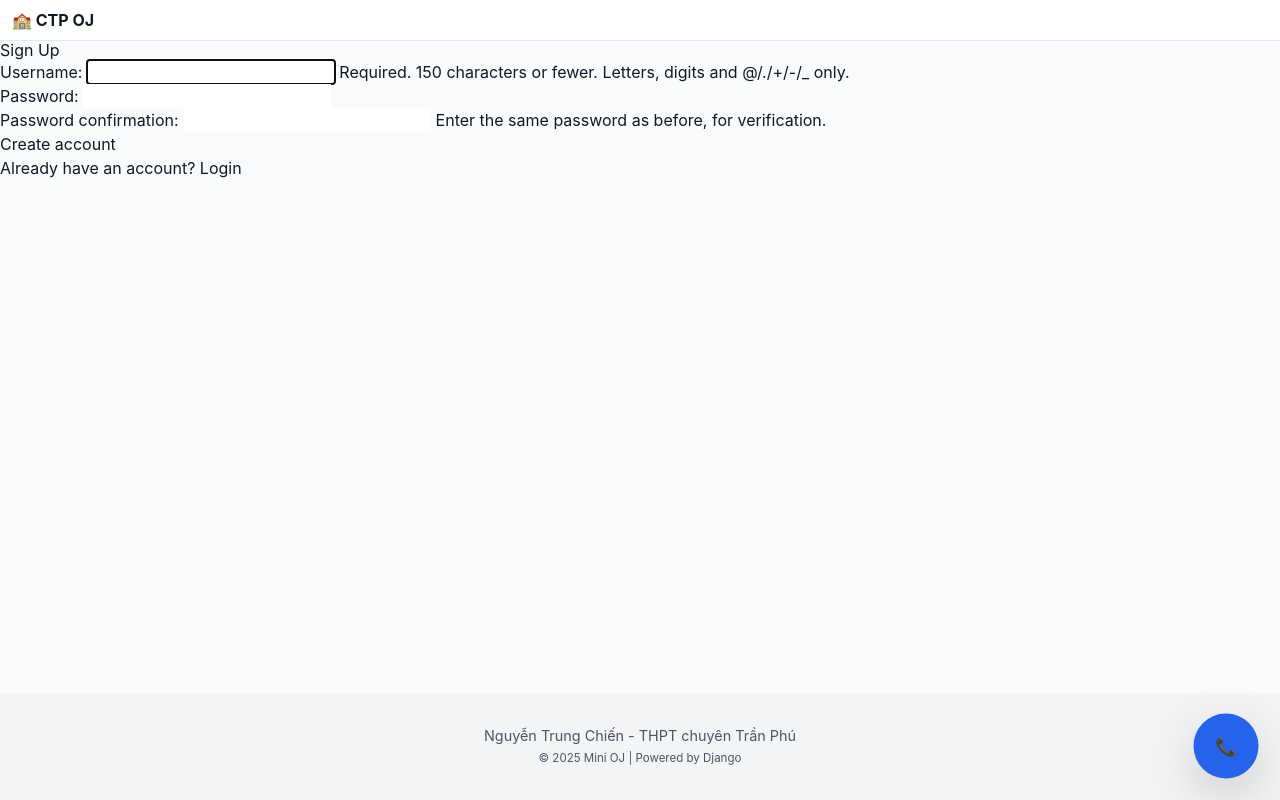
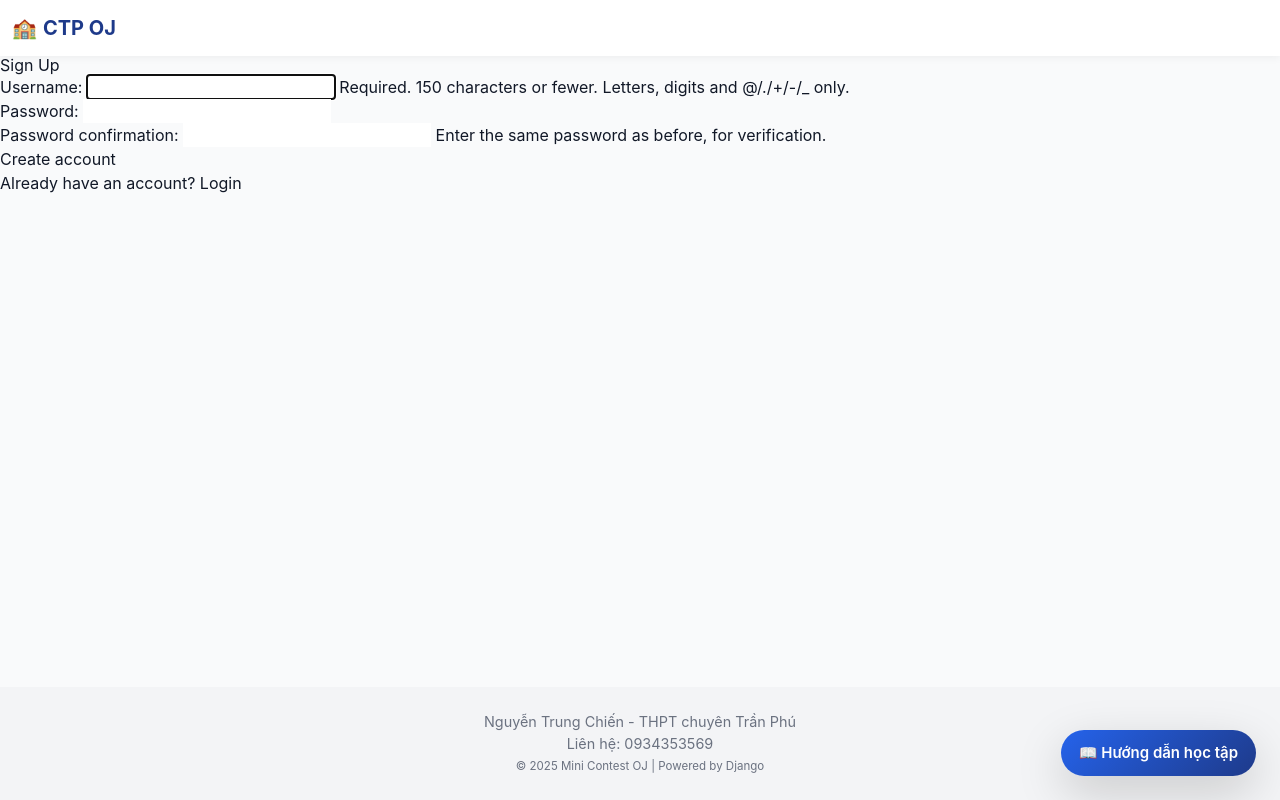
Before and after one commit to chiennt0109/tin247ctp, a Django app: page /accounts/signup/ in a window 1280 px wide. Run offline with Django 5.2, Linux system fonts and the light colour scheme; parts of the project's set-up code (start-up, migrations or seed data) failed here and were passed over; some libraries are stand-ins or nearby versions.

Commit message:
Update base.html

```diff
--- a/templates/base.html
+++ b/templates/base.html
@@ -1,18 +1,16 @@
+{% load static %}
 <!DOCTYPE html>
 <html lang="vi">
 <head>
-  <meta charset="UTF-8">
-  <meta name="viewport" content="width=device-width, initial-scale=1.0">
-  <title>{% block title %}CTP Online Judge{% endblock %}</title>
+  <meta charset="UTF-8" />
+  <meta name="viewport" content="width=device-width, initial-scale=1.0" />
+  <title>{% block title %}Chuyên Trần Phú IT Contest OJ{% endblock %}</title>
 
-  <!-- Bootstrap -->
+  <!-- ✅ TailwindCSS -->
+  <script src="https://cdn.tailwindcss.com"></script>
+
+  <!-- ✅ Bootstrap -->
   <link href="https://cdn.jsdelivr.net/npm/bootstrap@5.3.3/dist/css/bootstrap.min.css" rel="stylesheet">
-
-  <!-- Tailwind (không reset Bootstrap) -->
-  <script>
-    tailwind = { config: { corePlugins: { preflight: false } } };
-  </script>
-  <script src="https://cdn.tailwindcss.com"></script>
 
   <style>
     body {
@@ -22,121 +20,56 @@
       overflow-x: hidden;
     }
 
-    /* ✅ Navbar fix: luôn hiển thị text đen trên nền trắng */
+    /* ✅ Navbar */
     .oj-navbar {
       background-color: #ffffff !important;
-      border-bottom: 1px solid #e5e7eb;
+      box-shadow: 0 2px 8px rgba(0,0,0,0.05);
+      position: sticky;
+      top: 0;
+      z-index: 2000 !important;
     }
-    .oj-navbar-brand {
-      font-weight: 700;
-      color: #111827 !important;
-      text-decoration: none !important;
-    }
-    .oj-nav-link {
-      color: #1f2937 !important;
-      font-weight: 500;
-      padding: 0.5rem 0.75rem;
-    }
-    .oj-nav-link:hover {
-      color: #2563eb !important;
-      text-decoration: underline;
-    }
-    .oj-username {
+    .oj-navbar .nav-link {
       color: #111827 !important;
       font-weight: 500;
+      transition: color 0.2s ease;
     }
-    .oj-logout-btn {
-      border-color: #2563eb !important;
+    .oj-navbar .nav-link:hover {
       color: #2563eb !important;
-      font-weight: 600;
     }
-    .oj-logout-btn:hover {
-      background-color: #2563eb !important;
-      color: #fff !important;
+    .oj-navbar .navbar-brand {
+      font-weight: 700;
+      color: #1e3a8a !important;
+      display: flex;
+      align-items: center;
+      gap: 6px;
     }
 
+    /* ✅ Footer */
     footer {
+      font-size: 0.9rem;
+      margin-top: 3rem;
+      padding: 1.5rem 0;
+      color: #6b7280;
       background: #f3f4f6;
-      color: #4b5563;
-      font-size: 0.9rem;
-      padding: 2rem 0;
-      margin-top: 4rem;
+    }
+    footer a {
+      color: #2563eb;
+      text-decoration: none;
     }
 
-    @keyframes ringPulse {
-      0%, 100% { transform: scale(1); box-shadow: 0 0 0 0 rgba(37,99,235,0.4); }
-      50% { transform: scale(1.1); box-shadow: 0 0 0 10px rgba(37,99,235,0); }
-    }
-    .animate-ring { animation: ringPulse 2.5s infinite ease-in-out; }
-
-    /* Popup liên hệ */
-    .popup-card {
-      width: 320px;
-      background: #ffffff;
-      border-radius: 1rem;
-      box-shadow: 0 8px 32px rgba(0, 0, 0, 0.15);
-      border: 1px solid #e5e7eb;
-      padding: 1.25rem 1.5rem;
-    }
-    .popup-item {
-      display: flex;
-      align-items: center;
-      gap: 0.75rem;
-      background: #f9fafb;
-      border-radius: 0.5rem;
-      padding: 0.5rem 0.75rem;
-      margin-bottom: 0.75rem;
-    }
-    .popup-item img {
-      width: 40px;
-      height: 40px;
-      border-radius: 0.5rem;
-      border: 1px solid #e5e7eb;
-    }
-    .popup-item p {
-      margin: 0;
-      line-height: 1.2;
-    }
-    .popup-item .title {
+    /* ✅ Nút hotline */
+    #hotline-btn {
+      background: linear-gradient(135deg, #2563eb, #1e3a8a);
+      padding: 12px 18px;
+      font-size: 15px;
       font-weight: 600;
-      color: #1f2937;
-    }
-    .popup-item .desc {
-      font-size: 0.8rem;
-      color: #6b7280;
-    }
-    .btn-zalo {
-      background: #2563eb;
-      color: #fff;
-      font-weight: 600;
-      border-radius: 0.5rem;
-      width: 100%;
-      transition: all 0.3s;
-    }
-    .btn-zalo:hover {
-      background: #1e40af;
-    }
-    /* Đảm bảo Navbar nổi lên trên hero section */
-    .oj-navbar {
-      position: relative;
-      z-index: 50 !important;
+      border: 0;
     }
 
-    /* Giới hạn overlay của hero trong section thôi, không tràn ra ngoài */
-    section.relative {
-      position: relative;
-      overflow: hidden;
-      z-index: 1;
+    /* ✅ Bottom sheet popup */
+    #hotline-popup .popup-item:hover {
+      background-color: #f9fafb;
     }
-
-    section.relative .absolute {
-      z-index: 0;
-    }
-    section.relative .relative {
-      position: relative;
-      z-index: 10;
-    }
-
   </style>
 
   {% block extra_head %}{% endblock %}
@@ -145,31 +78,35 @@
 <body class="min-h-screen flex flex-col">
 
   <!-- 🧭 Navbar -->
-  <nav class="oj-navbar navbar navbar-expand-lg">
+  <nav class="oj-navbar navbar navbar-expand-lg navbar-light">
     <div class="container">
-      <a class="oj-navbar-brand" href="/">🏫 CTP OJ</a>
+      <a class="oj-navbar-brand navbar-brand" href="/">
+        <span>🏫</span><span>CTP OJ</span>
+      </a>
       <button class="navbar-toggler" type="button" data-bs-toggle="collapse" data-bs-target="#navbarNav">
         <span class="navbar-toggler-icon"></span>
       </button>
 
       <div class="collapse navbar-collapse" id="navbarNav">
         <ul class="navbar-nav me-auto">
-          <li class="nav-item"><a class="oj-nav-link" href="/problems/">Problems</a></li>
-          <li class="nav-item"><a class="oj-nav-link" href="/contests/">Contests</a></li>
-          <li class="nav-item"><a class="oj-nav-link" href="/roadmap/">Roadmap</a></li>
+          <li class="nav-item"><a class="nav-link" href="/problems/">Problems</a></li>
+          <li class="nav-item"><a class="nav-link" href="/contests/">Contests</a></li>
+          <li class="nav-item"><a class="nav-link" href="/roadmap/">Roadmap</a></li>
         </ul>
 
         <ul class="navbar-nav ms-auto align-items-lg-center">
           {% if user.is_authenticated %}
-            <li class="nav-item me-2"><span class="oj-username">👤 {{ user.username }}</span></li>
+            <li class="nav-item me-lg-2 mb-2 mb-lg-0">
+              <span class="text-gray-800 fw-semibold">👤 {{ user.username }}</span>
+            </li>
             <li class="nav-item">
               <form method="post" action="/accounts/logout/" style="display:inline;">
                 {% csrf_token %}
-                <button type="submit" class="btn btn-sm oj-logout-btn">Logout</button>
+                <button type="submit" class="btn btn-sm btn-outline-dark">Logout</button>
               </form>
             </li>
           {% else %}
-            <li class="nav-item"><a class="oj-nav-link" href="/accounts/login/">Login</a></li>
+            <li class="nav-item"><a class="nav-link" href="/accounts/login/">Login</a></li>
           {% endif %}
         </ul>
       </div>
@@ -177,90 +114,113 @@
   </nav>
 
   <!-- 🌈 Nội dung -->
-  <main class="flex-grow">{% block content %}{% endblock %}</main>
+  <main class="flex-grow">
+    {% block content %}{% endblock %}
+  </main>
 
   <!-- 📘 Footer -->
   <footer class="text-center">
     <div>
       Nguyễn Trung Chiến - THPT chuyên Trần Phú<br>
-      <small>© 2025 Mini OJ | Powered by Django</small>
+      Liên hệ: 0934353569<br>
+      <small>© 2025 Mini Contest OJ | Powered by Django</small>
     </div>
   </footer>
 
-  <!-- ☎️ Hotline -->
+  <!-- ✅ Bootstrap JS -->
+  <script src="https://cdn.jsdelivr.net/npm/bootstrap@5.3.3/dist/js/bootstrap.bundle.min.js"></script>
+
+  <!-- ☎️ Nút liên hệ -->
   <button id="hotline-btn"
-          class="fixed bottom-6 right-6 bg-blue-600 text-white rounded-full shadow-lg flex items-center justify-center hover:bg-blue-700 transition duration-300 ring-4 ring-blue-300/40 animate-ring border-0"
-          style="width:60px; height:60px; z-index:9999;"
-          aria-label="Liên hệ">📞</button>
+          class="fixed bottom-6 right-6 text-white rounded-full shadow-lg flex items-center justify-center gap-2 hover:scale-110 transition-all duration-300"
+          style="z-index:9999;">
+    📖 Hướng dẫn học tập
+  </button>
 
+  <!-- Overlay -->
   <div id="hotline-overlay"
-       class="hidden fixed inset-0 bg-white bg-opacity-70 backdrop-blur-sm z-[9998] transition-opacity duration-300"></div>
+       class="hidden fixed inset-0 bg-black/40 backdrop-blur-sm transition-opacity duration-300 z-[9998]"></div>
 
+  <!-- Popup bottom sheet -->
   <div id="hotline-popup"
-       class="hidden fixed top-1/2 left-1/2 -translate-x-1/2 -translate-y-1/2 popup-card transition-all duration-300 transform scale-95 opacity-0 z-[9999]">
+       class="hidden fixed bottom-0 left-0 w-full transition-all duration-300 transform translate-y-full z-[9999]">
+    <div class="bg-white/95 backdrop-blur-md rounded-t-3xl shadow-2xl border-t border-gray-200 p-5 max-w-md mx-auto">
 
-    <div class="d-flex justify-content-between align-items-start mb-3">
-      <div>
-        <h6 class="fw-bold mb-0 text-gray-800">Liên hệ & Ủng hộ 💖</h6>
-        <small class="text-gray-500">Chia sẻ tinh thần học tập cùng thầy Chiến</small>
-      </div>
-      <button id="close-popup" class="btn btn-sm btn-light border-0 text-gray-500 fw-bold">×</button>
+      <div class="w-12 h-1.5 bg-gray-300 rounded-full mx-auto mb-4"></div>
+
+      <div class="text-center mb-3">
+        <h5 class="font-bold text-gray-800 mb-1">Liên hệ & Ủng hộ 💖</h5>
+        <small class="text-gray-500">Cùng chia sẻ tinh thần học tập</small>
       </div>
 
-    <div class="popup-item">
-      <img src="https://i.imgur.com/3b3Gv4x.png" alt="Phở">
+      <div class="popup-item d-flex align-items-center mb-3 p-2 rounded">
+        <img src="https://i.imgur.com/3b3Gv4x.png" alt="Phở" width="40" height="40" class="rounded me-3">
         <div>
-        <p class="title">Học trò tri ân</p>
-        <p class="desc">🍜 Một bát phở ấm lòng</p>
+          <p class="fw-semibold mb-0 text-gray-800">Học trò tri ân</p>
+          <small class="text-gray-500">🍜 Một bát phở ấm lòng</small>
         </div>
       </div>
 
-    <div class="popup-item">
-      <img src="https://i.imgur.com/lLHzf6T.png" alt="Cafe">
+      <div class="popup-item d-flex align-items-center mb-3 p-2 rounded">
+        <img src="https://i.imgur.com/lLHzf6T.png" alt="Cafe" width="40" height="40" class="rounded me-3">
         <div>
-        <p class="title">Bạn bè ủng hộ</p>
-        <p class="desc">☕ Một ly cà phê chia sẻ</p>
+          <p class="fw-semibold mb-0 text-gray-800">Bạn bè ủng hộ</p>
+          <small class="text-gray-500">☕ Một ly cà phê sẻ chia</small>
         </div>
       </div>
 
       <div class="text-center my-3">
-      <img src="https://i.imgur.com/hOTMJ6R.png" alt="QR Zalo"
-           class="mx-auto rounded shadow-sm border" width="150" height="150">
-      <small class="text-gray-600 d-block mt-2">📱 Quét mã để kết nối Zalo</small>
+        <img src="{% static 'images/z7154674795489_c190e2526b36a51897494f322bd15bc1.jpg' %}"
+             alt="QR Ngân hàng"
+             class="mx-auto rounded-2xl shadow-lg border border-gray-200"
+             style="max-width:200px;">
+        <small class="text-gray-600 d-block mt-2">💳 Quét mã để ủng hộ thầy qua ngân hàng</small>
       </div>
 
-    <a href="https://zalo.me/0934353569" target="_blank" class="btn btn-zalo">Nhắn qua Zalo</a>
+      <a href="https://zalo.me/0934353569" target="_blank"
+         class="btn w-100 text-white fw-semibold shadow-sm py-2"
+         style="background: linear-gradient(to right, #00a8ff, #0077cc); border-radius:12px;">
+         💬 Nhắn qua Zalo
+      </a>
+
+      <div class="text-center mt-3">
+        <button id="close-popup" class="text-gray-500 text-sm underline hover:text-gray-700 bg-transparent border-0">
+          Đóng
+        </button>
+      </div>
+    </div>
   </div>
 
-  <!-- Scripts -->
-  <script src="https://cdn.jsdelivr.net/npm/bootstrap@5.3.3/dist/js/bootstrap.bundle.min.js"></script>
   <script>
-    const hotlineBtn = document.getElementById('hotline-btn');
+  document.addEventListener('DOMContentLoaded', () => {
+    const btn = document.getElementById('hotline-btn');
     const popup = document.getElementById('hotline-popup');
     const overlay = document.getElementById('hotline-overlay');
-    const closePopup = document.getElementById('close-popup');
+    const close = document.getElementById('close-popup');
 
     function openPopup() {
       overlay.classList.remove('hidden');
       popup.classList.remove('hidden');
-      requestAnimationFrame(() => {
-        popup.classList.add('scale-100','opacity-100');
-        popup.classList.remove('scale-95','opacity-0');
-      });
+      setTimeout(() => {
+        overlay.classList.add('opacity-100');
+        popup.classList.remove('translate-y-full');
+      }, 10);
     }
 
-    function closeAll() {
-      popup.classList.remove('scale-100','opacity-100');
-      popup.classList.add('scale-95','opacity-0');
+    function closePopup() {
+      overlay.classList.remove('opacity-100');
+      popup.classList.add('translate-y-full');
       setTimeout(() => {
         overlay.classList.add('hidden');
         popup.classList.add('hidden');
-      }, 200);
+      }, 300);
     }
 
-    hotlineBtn.addEventListener('click', openPopup);
-    overlay.addEventListener('click', closeAll);
-    closePopup.addEventListener('click', closeAll);
+    btn.addEventListener('click', openPopup);
+    close.addEventListener('click', closePopup);
+    overlay.addEventListener('click', closePopup);
+  });
   </script>
+
 </body>
 </html>
```
Lines whose indentation alone changed are shown as unchanged.
